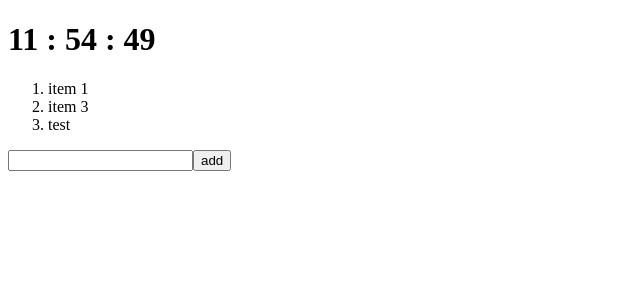
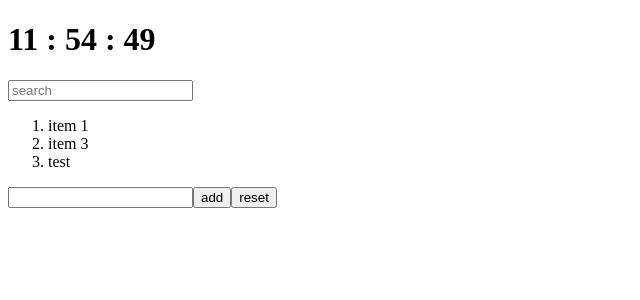
Before and after one commit to tikstudio/react_group, a React (Create React App) app: page / in a window 1280 px wide. Shown: the top 300 px of the page, without its empty margins (0-640 px from the left). Built offline with nearby package versions, Linux system fonts and the light colour scheme.

Commit message:
homework init

```diff
--- a/src/App.js
+++ b/src/App.js
@@ -3,6 +3,7 @@ import List from "./List";
 
 class App extends Component {
   constructor(props) {
+    console.log('constructor');
     super(props);
     const list = [
       {id: 1, name: 'item 1'},
@@ -17,13 +18,19 @@ class App extends Component {
 
   }
 
+  componentWillMount() {
+    console.log('componentWillMount');
+  }
+
   componentDidMount() {
+    console.log('componentDidMount');
     // this.interval = setInterval(() => {
     //   this.updateTime();
     // }, 1000);
   }
 
   componentWillUnmount() {
+    console.log('componentWillUnmount');
     // clearInterval(this.interval)
   }
 
@@ -47,6 +54,7 @@ class App extends Component {
   }
 
   render() {
+    console.log('render');
     return (
       <div className="test">
         <h1>
@@ -56,10 +64,12 @@ class App extends Component {
           {' : '}
           {this.state.date.getSeconds()}
         </h1>
-        <List data={this.state.list} />
+        <input type="search" placeholder="search"/>
+        <List data={this.state.list}/>
         <div>
           <input type="text" onChange={this.handleChange} value={this.state.val}/>
           <button onClick={this.addList}>add</button>
+          <button>reset</button>
         </div>
       </div>
     );
--- a/src/List.js
+++ b/src/List.js
@@ -6,6 +6,9 @@ class List extends Component {
     data: PropTypes.array.isRequired
   }
 
+  componentWillReceiveProps(nextProps) {
+
+  }
 
   render() {
     return (
```
